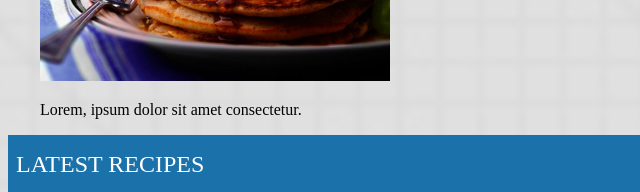
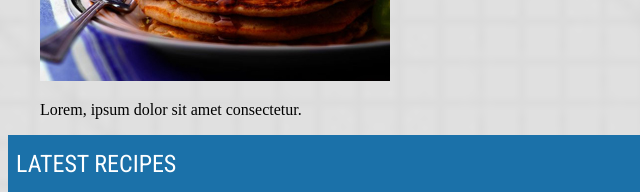
Before and after one commit to Elreyleon55/Fwd-project-2, a plain HTML site: page Index.html in a window 1280 px wide. Shown: the part 960-1152 px from the top of the page, 0-640 px from the left. Drawn offline with nearby package versions, Linux system fonts and the light colour scheme; files that its build step writes are made by us from their sources.

Commit message:
fixed fonts

```diff
--- a/Index.html
+++ b/Index.html
@@ -9,7 +9,7 @@
     <!-- fonts -->
     <link rel="preconnect" href="https://fonts.googleapis.com">
     <link rel="preconnect" href="https://fonts.gstatic.com" crossorigin>
-    <link href="https://fonts.googleapis.com/css2?family=Roboto+Condensed:ital,wght@0,100..900;1,100..900&family=Roboto:ital,wght@0,100;0,300;0,400;0,500;0,700;0,900;1,100;1,300;1,400;1,500;1,700;1,900&display=swap" rel="stylesheet">
+    <link href="https://fonts.googleapis.com/css2?family=Roboto+Condensed:ital@0;1&family=Roboto:ital,wght@0,100;0,300;0,400;0,500;0,700;0,900;1,100;1,300;1,400;1,500;1,700;1,900&display=swap" rel="stylesheet">
 
 
   </head>
--- a/scss/_variables.scss
+++ b/scss/_variables.scss
@@ -44,7 +44,7 @@
     }
 
     @mixin headFont {
-        ont-family: "Roboto Condensed", sans-serif;
+        font-family: "Roboto Condensed", sans-serif;
         // font-optical-sizing: auto;
         font-weight: normal;
         font-style: normal;
```
